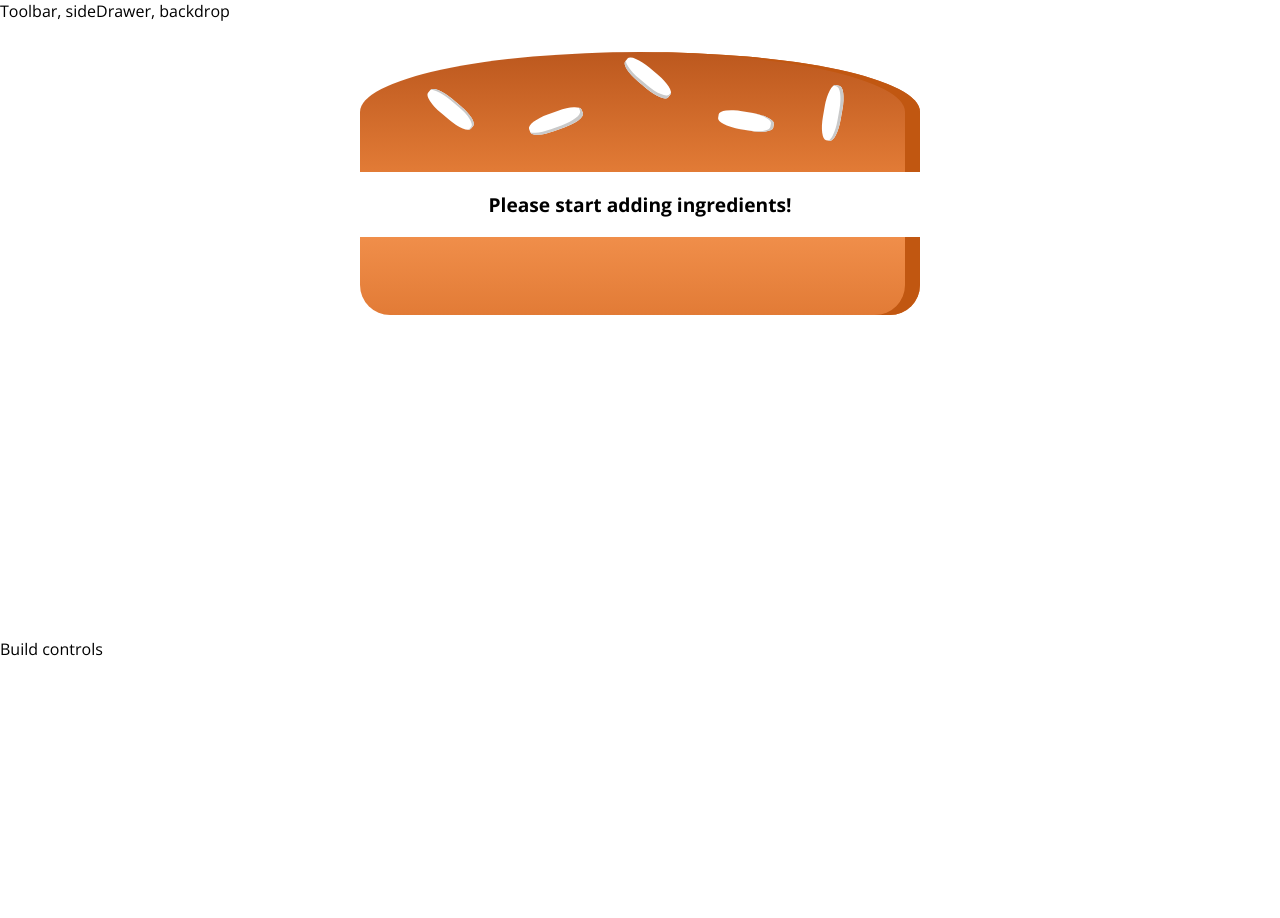
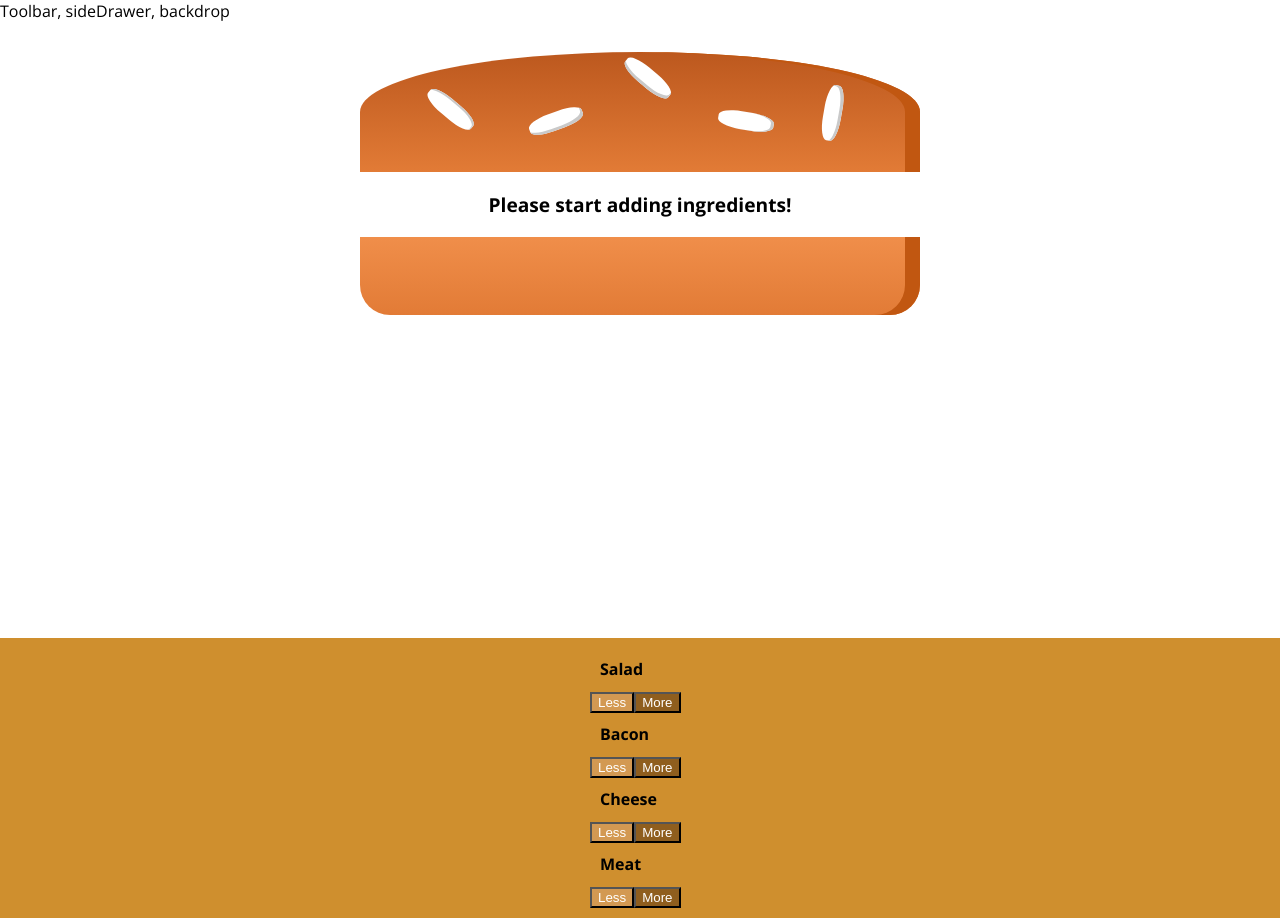
Before and after one commit to LukeMwila/Burger-Builder, a React app: page / in a window 1280 px wide. Before the commit the page ends 800 px from the top, so only its background shows below. Built offline with nearby package versions, Linux system fonts and the light colour scheme.

Commit message:
Added some styling to the burger controls, and now they get displayed.

```diff
--- a/src/components/Burger/BuildControls/BuildControl/BuildControl.css
+++ b/src/components/Burger/BuildControls/BuildControl/BuildControl.css
@@ -1,17 +1,39 @@
-.BuildControl{
-    display: flex;
-    justify-content: space-between;
-    align-items: center;
-    margin: 5px 0;
+
+.BuildControl button:disabled {
+    background-color: #AC9980;
+    border: 1px solid #7E7365;
+    color: #ccc;
+    cursor: default;
 }
 
-.BuildControl button{
-    display: block;
-    font: inherit;
-    padding: 5x;
-    margin: 0 5px;
+.BuildControl button:hover:disabled {
+    background-color: #AC9980;
+    color: #ccc;
+    cursor: not-allowed;
+}
+
+.Label {
+    padding: 10px;
+    font-weight: bold;
     width: 80px;
-    border: 1px solid #AA6817;
-    cursor: pointer;
-    outline: none;
 }
+
+.BuildControl .Less {
+    background-color: #D39952;
+    color: white;
+}
+
+.BuildControl .More {
+    background-color: #8F5E1E;
+    color: white;
+}
+
+.BuildControl .Less:hover, .BuildControl .Less:active {
+    background-color: #DAA972;
+    color: white;
+}
+
+.BuildControl .More:hover,.BuildControl .More:active {
+    background-color: #99703F;
+    color: white;
+}
--- a/src/components/Burger/BuildControls/BuildControl/BuildControl.js
+++ b/src/components/Burger/BuildControls/BuildControl/BuildControl.js
@@ -1,10 +1,11 @@
 import React from 'react'
+import classes from './BuildControl.css'
 
 const buildControl = (props) => (
-    <div>
-        <div>{props.label}</div>
-        <button>Less</button>
-        <button>More</button>
+    <div className={classes.BuildControl}>
+        <div className={classes.Label}>{props.label}</div>
+        <button className={classes.Less}>Less</button>
+        <button className={classes.More}>More</button>
     </div>
 )
 
--- a/src/components/Burger/BuildControls/BuildControls.js
+++ b/src/components/Burger/BuildControls/BuildControls.js
@@ -1,8 +1,20 @@
 import React from 'react'
 
+import classes from './BuildControls.css'
+import BuildControl from './BuildControl/BuildControl'
+
+const controls = [
+    { label: 'Salad', type: 'salad' },
+    { label: 'Bacon', type: 'bacon' },
+    { label: 'Cheese', type: 'cheese' },
+    { label: 'Meat', type: 'meat' }
+]
+
 const buildControls = (props) => (
-    <div>
-
+    <div className={classes.BuildControls}>
+        {controls.map((ctrl) => (
+            <BuildControl key={ctrl.label} label={ctrl.label} />
+        ))}
     </div>
 )
 
--- a/src/containers/BurgerBuilder/BurgerBuilder.js
+++ b/src/containers/BurgerBuilder/BurgerBuilder.js
@@ -1,6 +1,7 @@
 import React, { Component } from 'react'
 import Aux from '../../hoc/Aux'
 import Burger from '../../components/Burger/Burger'
+import BuildControls from '../../components/Burger/BuildControls/BuildControls'
 
 class BurgerBuilder extends Component{
     state = {
@@ -16,7 +17,7 @@ class BurgerBuilder extends Component{
         return(
             <Aux>
                 <Burger ingredients={this.state.ingredients} />
-                <div>Build controls</div>
+                <BuildControls />
             </Aux>
         )
     }
```
